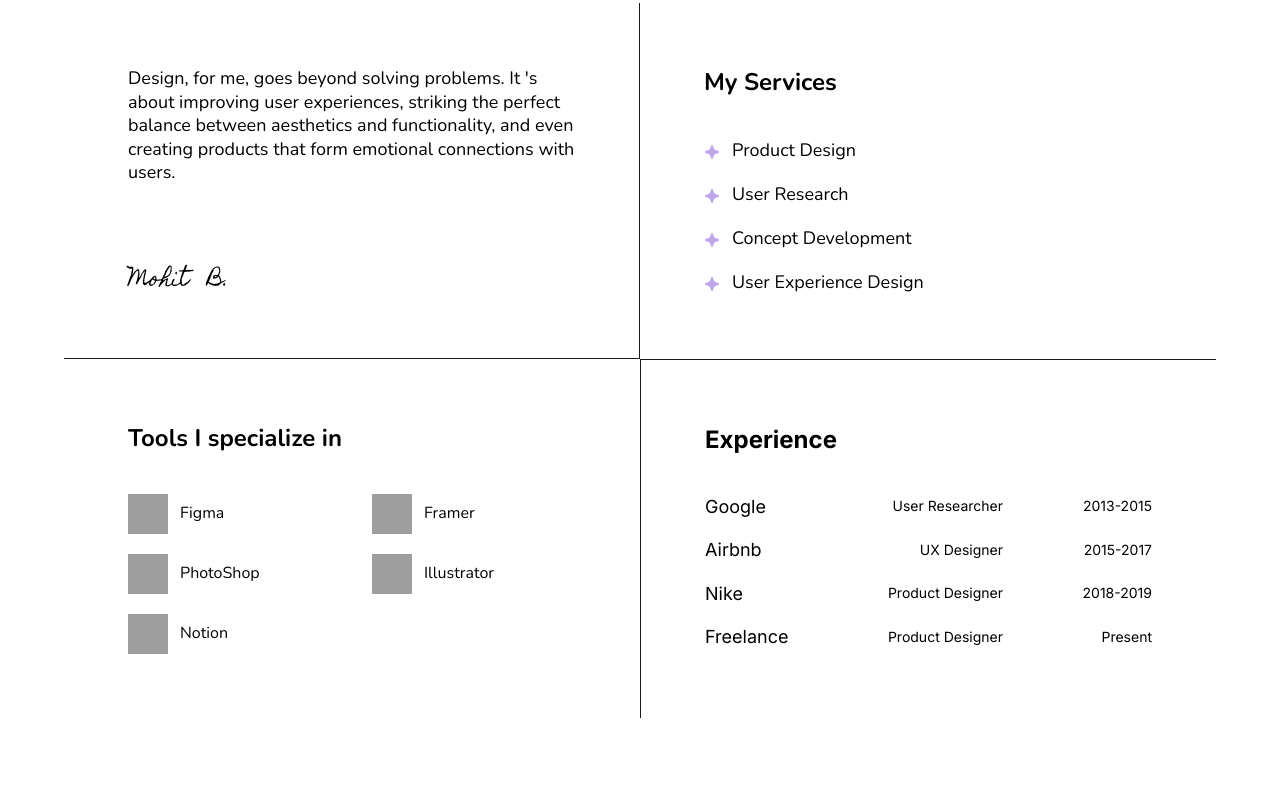
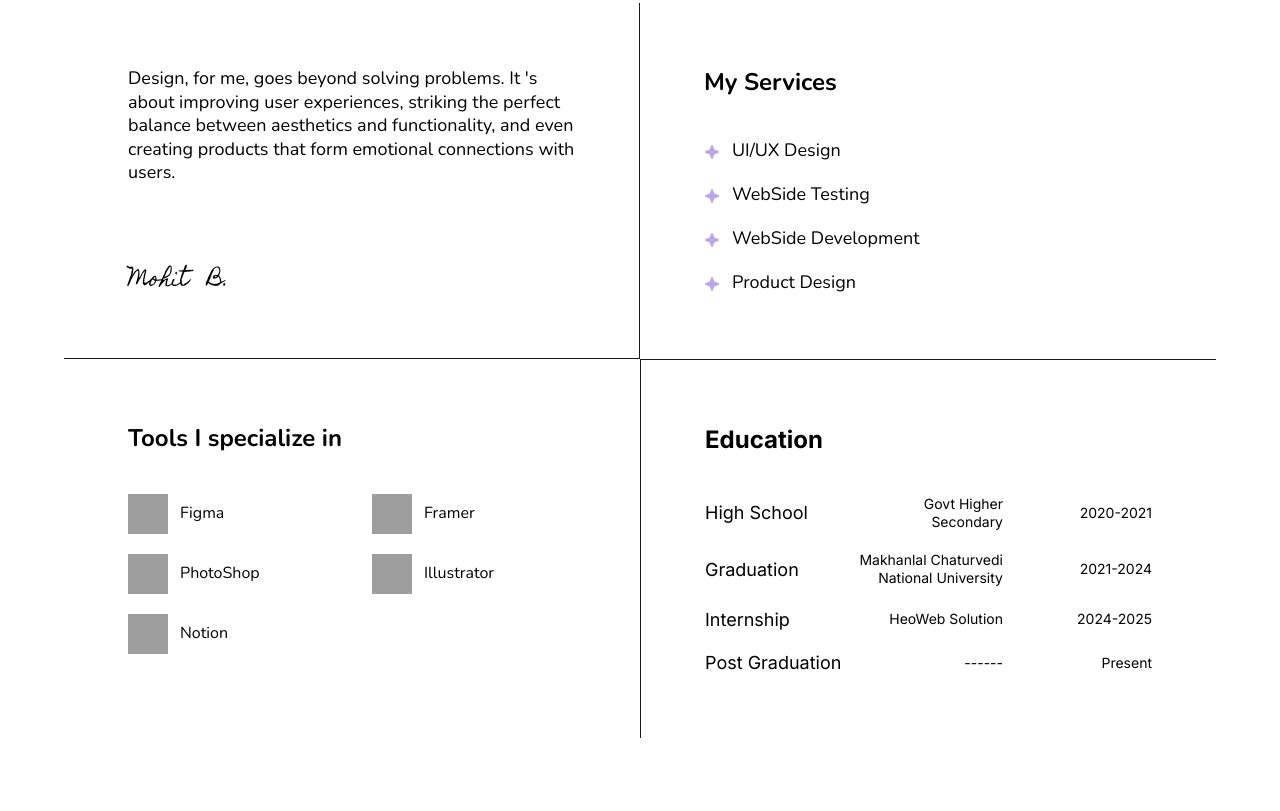
Before and after one commit to Mohitbisen0657/Personal-Portfolio-website.2, a website: page index.html in a window 1280 px wide. Shown: the part 1186-1997 px from the top of the page. Drawn offline with nearby package versions, Linux system fonts and the light colour scheme; grey boxes are pictures that could not be loaded; animation ran at ten frames a second; a script that the page names is missing.

Commit message:
update index.html

```diff
--- a/index.html
+++ b/index.html
@@ -165,7 +165,7 @@
                     <div class="outline-none flex flex-col justify-start flex-shrink-0 transform-none">
                         <p
                             class="text-[30px] sm:text-[80px] font-normal leading-[1.3em] tracking-[0em] text-start text-black dark:text-[#cbcbcb] decoration-none uppercase-none sm:mb-1">
-                            150<span class="text-[rgb(190,166,232)]">+</span>
+                            2<span class="text-[rgb(190,166,232)]">+</span>
                         </p>
                     </div>
                     <div class="outline-none flex flex-col justify-start flex-shrink-0 transform-none">
@@ -179,7 +179,7 @@
                     <div class="outline-none flex flex-col justify-start flex-shrink-0 transform-none">
                         <p
                             class="text-[30px] sm:text-[80px] font-normal leading-[1.3em] tracking-[0em] text-start text-black dark:text-[#cbcbcb] decoration-none uppercase-none sm:mb-1">
-                            200<span class="text-[rgb(190,166,232)]">+</span>
+                            4<span class="text-[rgb(190,166,232)]">+</span>
                         </p>
                     </div>
                     <div class="outline-none flex flex-col justify-start flex-shrink-0 transform-none">
@@ -252,7 +252,7 @@
                                 <div class="outline-none flex flex-col justify-start flex-shrink-0 transform-none">
                                     <h3
                                         class="text-[16px] sm:text-[18px] font-normal leading-[1.3em] tracking-[0em] text-left text-black dark:text-[#cbcbcb]">
-                                        Product Design</h3>
+                                        UI/UX Design</h3>
                                 </div>
                             </div>
                             <div
@@ -272,7 +272,7 @@
                                 <div class="outline-none flex flex-col justify-start flex-shrink-0 transform-none">
                                     <h3
                                         class=" text-[16px] sm:text-[18px] font-normal leading-[1.3em] tracking-[0em] text-left text-black  dark:text-[#cbcbcb]">
-                                        User Research</h3>
+                                        WebSide Testing</h3>
                                 </div>
                             </div>
                             <div
@@ -292,7 +292,7 @@
                                 <div class="outline-none flex flex-col justify-start flex-shrink-0 transform-none">
                                     <h3
                                         class="text-[16px] sm:text-[18px] font-normal leading-[1.3em] tracking-[0em] text-left text-black dark:text-[#cbcbcb]">
-                                        Concept Development</h3>
+                                     WebSide Development</h3>
                                 </div>
                             </div>
                             <div
@@ -312,7 +312,7 @@
                                 <div class="outline-none flex flex-col justify-start flex-shrink-0 transform-none">
                                     <h3
                                         class="text-[16px] sm:text-[18px] font-normal leading-[1.3em] tracking-[0em] text-left text-black dark:text-[#cbcbcb]">
-                                        User Experience Design</h3>
+                                        Product Design</h3>
                                 </div>
                             </div>
                         </div>
@@ -374,7 +374,7 @@
                                     </div>
                                     <div class="outline-none flex flex-col justify-start flex-shrink-0 transform-none">
                                         <p
-                                            class="font-inter text-base font-normal tracking-normal leading-[1.3em] space-y-5 text-black dayrk:text-[#cbcbcb] no-underline">
+                                            class="font-inter text-base font-normal tracking-normal leading-[1.3em] space-y-5 text-black dark:text-[#cbcbcb] no-underline">
                                             Notion</p>
                                     </div>
                                 </div>
@@ -422,7 +422,7 @@
                     <div
                         class="flex flex-col justify-start flex-shrink-0 transform-none outline-none flex-none h-auto relative w-full break-words">
                         <h2 class="text-2xl leading-[1.3em] tracking-[0em] text-start font-bold
-                    text-black dark:text-[#cbcbcb]">Experience</h2>
+                    text-black dark:text-[#cbcbcb]">Education</h2>
                     </div>
                     <div
                         class="flex flex-col flex-none flex-nowrap items-start justify-start content-start gap-5 h-min w-full overflow-visible p-0 relative">
@@ -432,19 +432,19 @@
                                 class="flex flex-col justify-start flex-shrink-0 outline-none transform-none flex-[1_0_0px] h-auto relative w-px break-words">
                                 <p
                                     class="font-normal text-[18px] leading-[1.3em] tracking-[0em] text-start text-black dark:text-[#cbcbcb]">
-                                    Google</p>
+                                    High School</p>
                             </div>
                             <div
                                 class="flex flex-col justify-start flex-shrink-0 outline-none transform-none flex-[1_0_0px] h-auto relative w-px break-words">
                                 <p class="font-normal text-[14px] leading-[1.3em] tracking-[0em] text-black dark:text-[#cbcbcb] text-right"
                                     style="font-family:'Inter', serif ; ">
-                                    User Researcher</p>
+                                    Govt Higher Secondary</p>
                             </div>
                             <div
                                 class="flex flex-col justify-start flex-shrink-0 outline-none transform-none flex-[1_0_0px] h-auto relative w-px break-words">
                                 <p class="font-normal text-[14px] leading-[1.3em] tracking-[0em] text-right  text-black dark:text-[#cbcbcb]"
                                     style="font-family:'Inter', serif ;">
-                                    2013-2015</p>
+                                    2020-2021</p>
                             </div>
                         </div>
                         <div
@@ -453,19 +453,19 @@
                                 class="flex flex-col justify-start flex-shrink-0 outline-none transform-none flex-[1_0_0px] h-auto relative w-px break-words">
                                 <p
                                     class="font-normal text-[18px] leading-[1.3em] tracking-[0em] text-start  text-black dark:text-[#cbcbcb]">
-                                    Airbnb</p>
+                                    Graduation</p>
                             </div>
                             <div
                                 class="flex flex-col justify-start flex-[1_0_0px] h-auto relative w-px break-words flex-shrink-0 outline-none transform-none">
                                 <p class="font-normal text-[14px] leading-[1.3em] tracking-[0em] text-right  text-black dark:text-[#cbcbcb]"
                                     style="font-family:'Inter', serif ;">
-                                    UX Designer</p>
+                                    Makhanlal Chaturvedi National University</p>
                             </div>
                             <div
                                 class="flex flex-col justify-start flex-shrink-0 outline-none transform-none flex-[1_0_0px] h-auto relative w-px break-words">
                                 <p class="font-normal text-[14px] leading-[1.3em] tracking-[0em] text-right  text-black dark:text-[#cbcbcb]"
                                     style="font-family:'Inter', serif ;">
-                                    2015-2017</p>
+                                    2021-2024</p>
                             </div>
                         </div>
                         <div
@@ -474,19 +474,19 @@
                                 class="flex flex-col justify-start flex-shrink-0 outline-none transform-none flex-[1_0_0px] h-auto relative w-px break-words">
                                 <p
                                     class="font-normal text-[18px] leading-[1.3em] tracking-[0em] text-start  text-black dark:text-[#cbcbcb]">
-                                    Nike</p>
+                                    Internship</p>
                             </div>
                             <div
                                 class="flex flex-col justify-start flex-shrink-0 outline-none transform-none flex-[1_0_0px] h-auto relative w-px break-words">
                                 <p class="font-normal text-[14px] leading-[1.3em] tracking-[0em] text-right text-black dark:text-[#cbcbcb]"
                                     style="font-family:'Inter', serif ;">
-                                    Product Designer</p>
+                                    HeoWeb Solution</p>
                             </div>
                             <div
                                 class="flex flex-col justify-start flex-shrink-0 outline-none transform-none flex-[1_0_0px] h-auto relative w-px break-words">
                                 <p class="font-normal text-[14px] leading-[1.3em] tracking-[0em] text-right text-black dark:text-[#cbcbcb]"
                                     style="font-family:'Inter', serif ;">
-                                    2018-2019</p>
+                                    2024-2025</p>
                             </div>
                         </div>
                         <div
@@ -495,13 +495,13 @@
                                 class="flex flex-col justify-start flex-shrink-0 outline-none transform-none flex-[1_0_0px] h-auto relative w-px break-words">
                                 <p
                                     class="font-normal text-[18px] leading-[1.3em] tracking-[0em] text-start  text-black dark:text-[#cbcbcb]">
-                                    Freelance</p>
+                                    Post Graduation</p>
                             </div>
                             <div
                                 class="flex flex-col justify-start flex-shrink-0 outline-none transform-none flex-[1_0_0px] h-auto relative w-px break-words">
                                 <p class="font-normal text-[14px] leading-[1.3em] tracking-[0em] text-right text-black dark:text-[#cbcbcb]"
                                     style="font-family:'Inter', serif ;">
-                                    Product Designer</p>
+                                    ------</p>
                             </div>
                             <div
                                 class="flex flex-col justify-start flex-shrink-0 outline-none transform-none flex-[1_0_0px] h-auto relative w-px break-words">
```
